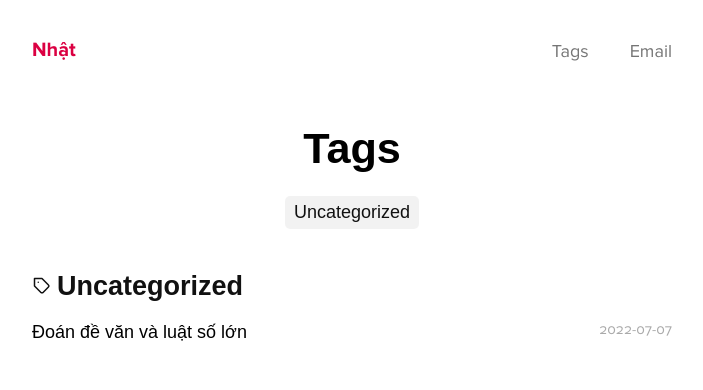
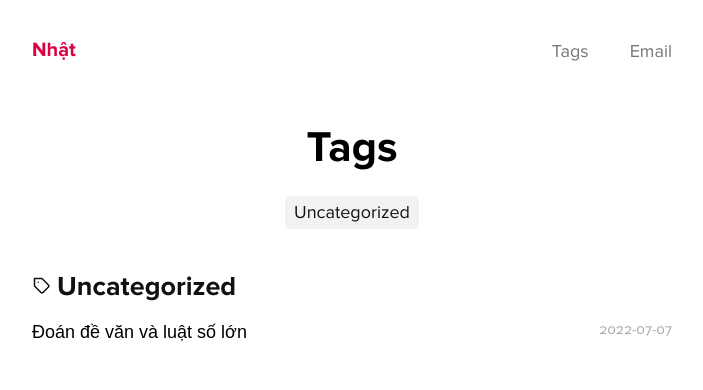
Before and after one commit to writebutwhy/writebutwhy.github.io, a Jekyll site: the page built from _pages/tags.html, in a window 1280 px wide. Shown: the top 390 px of the page, without its empty margins (288-991 px from the left). Built offline with Jekyll 4.4.1, drawn with Linux system fonts in a browser that asks for light colours; some web fonts are replaced.

Commit message:
mod font

```diff
--- a/_sass/tale/_tags.scss
+++ b/_sass/tale/_tags.scss
@@ -2,7 +2,7 @@
   &-header {
     &-title {
       color: black;
-	  font-family: $serif;
+	  font-family: $sans-serif;
       font-size: 2.4rem;
 	  margin: 1rem 0;
       text-align: center;
@@ -12,7 +12,7 @@
 
   &-clouds {
     text-align: center;
-    font-family: $serif;
+    font-family: $sans-serif;
 
     a {
       display: inline-block;
@@ -38,7 +38,7 @@
     &-label {
       display: inline-block;
       margin: 2rem 0 0.5rem;
-      font-family: $serif;
+      font-family: $sans-serif;
       color: $default-color;
     }
   }
```
